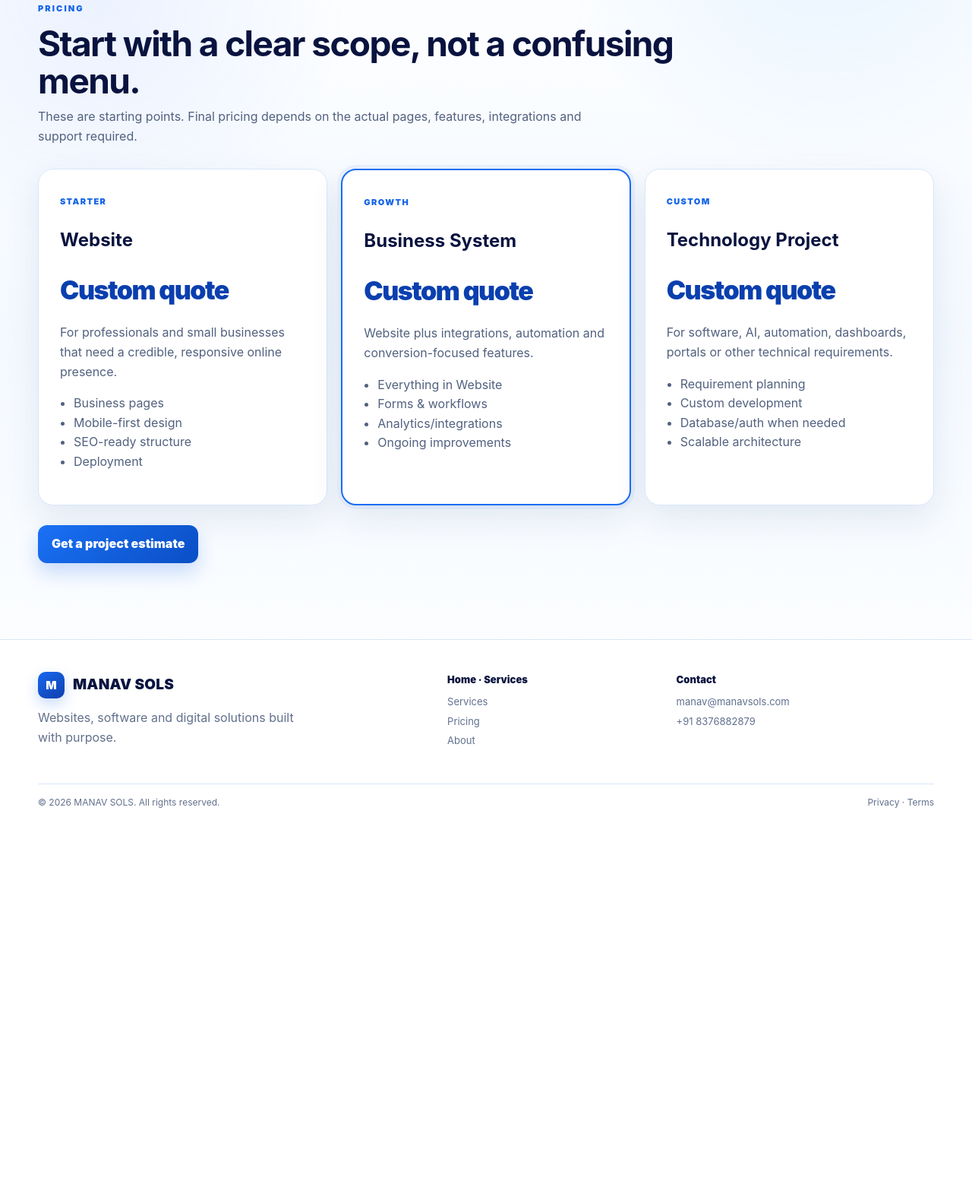
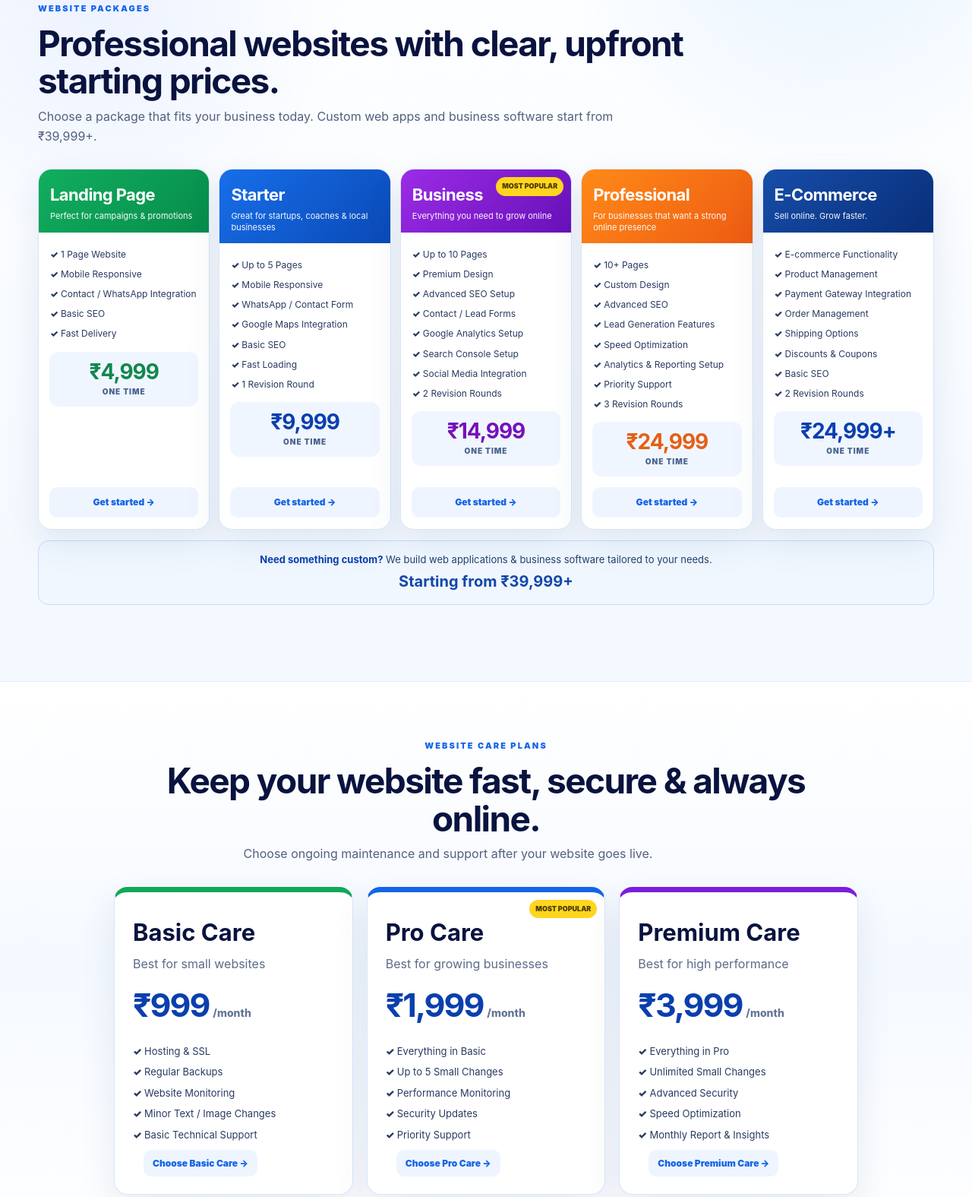
Before and after one commit to Manav9910ms/manavsols, an Astro site: page /pricing in a window 1280 px wide. Shown: the part 154-1729 px from the top of the page at 76% size. Before the commit the page ends 1237 px from the top, so only its background shows below. Built offline with nearby package versions, Linux system fonts and the light colour scheme; Astro itself is replaced by a stand-in of ours.

Commit message:
Redesign pricing page with website packages and care plans

```diff
--- a/src/pages/pricing/index.astro
+++ b/src/pages/pricing/index.astro
@@ -1,15 +1,39 @@
 ---
 import BaseLayout from "../../layouts/BaseLayout.astro";
 import SectionHeading from "../../components/SectionHeading.astro";
+import { packages, carePlans } from "../../data/site";
 ---
-<BaseLayout title="Pricing" description="Simple starting points for website, business system and custom technology projects from MANAV SOLS.">
+<BaseLayout title="Pricing" description="Website packages and ongoing care plans from MANAV SOLS.">
   <section class="detail-page container">
-    <SectionHeading eyebrow="Pricing" title="Start with a clear scope, not a confusing menu." description="These are starting points. Final pricing depends on the actual pages, features, integrations and support required." />
-    <div class="pricing-grid">
-      <article class="price-card"><span>Starter</span><h2>Website</h2><p class="price">Custom quote</p><p>For professionals and small businesses that need a credible, responsive online presence.</p><ul><li>Business pages</li><li>Mobile-first design</li><li>SEO-ready structure</li><li>Deployment</li></ul></article>
-      <article class="price-card featured"><span>Growth</span><h2>Business System</h2><p class="price">Custom quote</p><p>Website plus integrations, automation and conversion-focused features.</p><ul><li>Everything in Website</li><li>Forms & workflows</li><li>Analytics/integrations</li><li>Ongoing improvements</li></ul></article>
-      <article class="price-card"><span>Custom</span><h2>Technology Project</h2><p class="price">Custom quote</p><p>For software, AI, automation, dashboards, portals or other technical requirements.</p><ul><li>Requirement planning</li><li>Custom development</li><li>Database/auth when needed</li><li>Scalable architecture</li></ul></article>
+    <SectionHeading eyebrow="Website packages" title="Professional websites with clear, upfront starting prices." description="Choose a package that fits your business today. Custom web apps and business software start from ₹39,999+." />
+    <div class="package-grid">
+      {packages.map((pkg) => (
+        <article class={`package-card tone-${pkg.tone}`}>
+          {pkg.badge && <span class="package-badge">{pkg.badge}</span>}
+          <div class="package-head"><h2>{pkg.name}</h2><p>{pkg.subtitle}</p></div>
+          <ul>{pkg.features.map((feature) => <li>✓ {feature}</li>)}</ul>
+          <div class="package-price"><strong>{pkg.price}</strong><span>{pkg.note}</span></div>
+          <a href="/contact/">Get started →</a>
+        </article>
+      ))}
     </div>
-    <a class="button primary" href="/contact/">Get a project estimate</a>
+    <div class="custom-strip"><strong>Need something custom?</strong> We build web applications & business software tailored to your needs. <b>Starting from ₹39,999+</b></div>
+  </section>
+
+  <section class="section care-section">
+    <div class="container">
+      <div class="section-heading center-heading"><p class="eyebrow">Website care plans</p><h2>Keep your website fast, secure & always online.</h2><p class="section-description">Choose ongoing maintenance and support after your website goes live.</p></div>
+      <div class="care-grid">
+        {carePlans.map((plan) => (
+          <article class={`care-card tone-${plan.tone}`}>
+            {plan.badge && <span class="package-badge">{plan.badge}</span>}
+            <h2>{plan.name}</h2><p>{plan.subtitle}</p>
+            <div class="care-price"><strong>{plan.price}</strong><span>/month</span></div>
+            <ul>{plan.features.map((feature) => <li>✓ {feature}</li>)}</ul>
+            <a href="/contact/">Choose {plan.name} →</a>
+          </article>
+        ))}
+      </div>
+    </div>
   </section>
 </BaseLayout>
```
